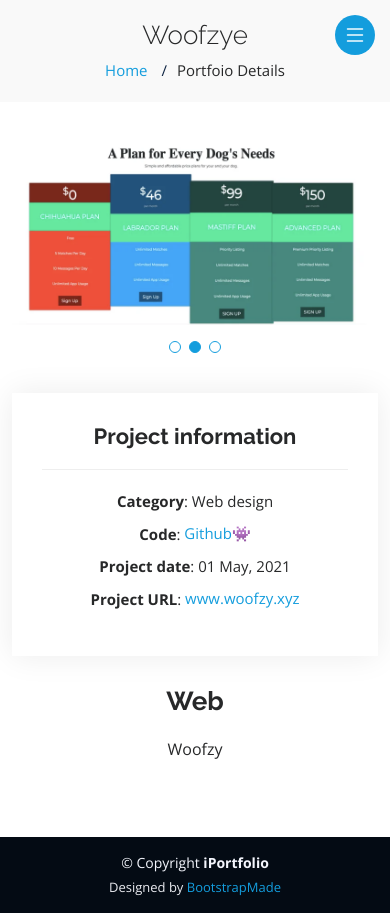
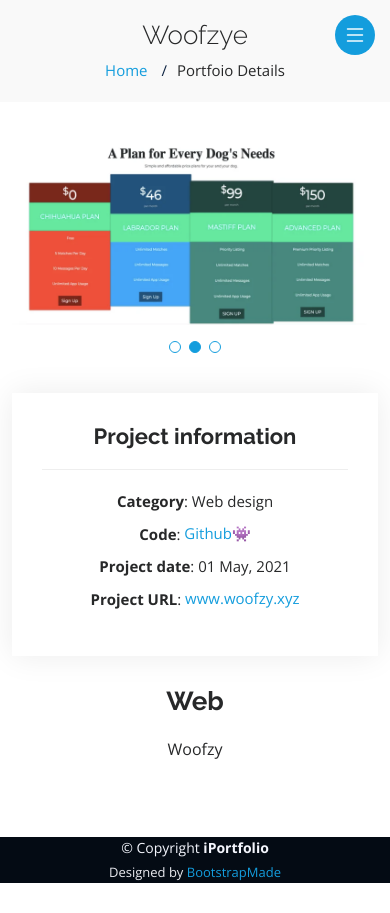
Before and after one commit to daibeal/personalWebpage, a plain HTML site: page portfolio-details.html in a window 390 px wide. After the commit the page ends 883 px from the top, so only its background shows below. Drawn offline with nearby package versions, Linux system fonts and the light colour scheme.

Commit message:
Improved merge

```diff
--- a/assets/css/style.css
+++ b/assets/css/style.css
@@ -942,8 +942,9 @@
 @media (max-width: 1199px) {
   #footer {
     position: static;
-    width: auto;
-    padding-right: 20px 15px;
+    width: 100%;
+    padding: 0;
+
   }
 }
 .other-pic {
```
Also changed, not shown: index.html (+1 -1 lines).
